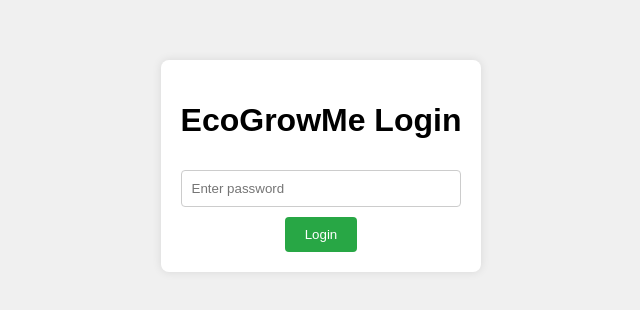
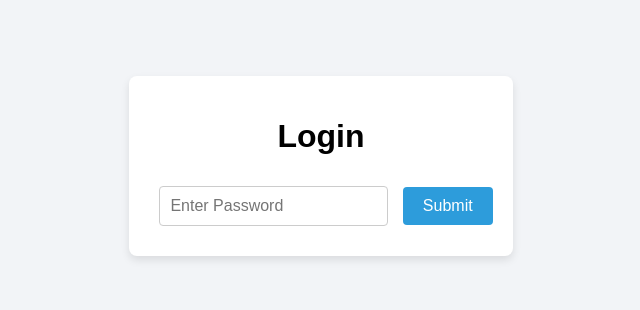
Before and after one commit to TimothyM2011/Eco_Grow, a plain HTML site: page public/login.html in a window 1280 px wide. Shown: the part 242-552 px from the top of the page, without its empty margins (319-959 px from the left). Drawn offline with Linux system fonts and the light colour scheme.

Commit message:
Added client-side password protection with JavaScript

```diff
--- a/public/login.html
+++ b/public/login.html
@@ -3,63 +3,56 @@
 <head>
     <meta charset="UTF-8">
     <meta name="viewport" content="width=device-width, initial-scale=1.0">
-    <title>EcoGrowMe Login</title>
+    <title>Login</title>
     <style>
         body {
-            font-family: Arial, sans-serif;
             display: flex;
             justify-content: center;
             align-items: center;
             height: 100vh;
-            background-color: #f0f0f0;
+            background-color: #f2f4f7;
+            font-family: Arial, sans-serif;
         }
-        .login-container {
-            background-color: #fff;
+        .container {
+            text-align: center;
+            background-color: white;
             padding: 20px;
-            box-shadow: 0 0 10px rgba(0, 0, 0, 0.1);
+            box-shadow: 0 4px 8px rgba(0, 0, 0, 0.1);
             border-radius: 8px;
-            text-align: center;
         }
         input[type="password"] {
             padding: 10px;
-            margin: 10px 0;
-            width: 100%;
-            box-sizing: border-box;
+            margin: 10px;
             border: 1px solid #ccc;
             border-radius: 4px;
+            font-size: 16px;
         }
-        button {
+        input[type="button"] {
             padding: 10px 20px;
-            background-color: #28a745;
-            color: #fff;
             border: none;
+            background-color: #2d9cdb;
+            color: white;
             border-radius: 4px;
             cursor: pointer;
-        }
-        button:hover {
-            background-color: #218838;
+            font-size: 16px;
         }
     </style>
+</head>
+<body>
+    <div class="container">
+        <h1>Login</h1>
+        <input type="password" id="password" placeholder="Enter Password">
+        <input type="button" value="Submit" onclick="checkPassword()">
+    </div>
     <script>
         function checkPassword() {
             const password = document.getElementById('password').value;
             if (password === 'EcoGrow2024') {
-                sessionStorage.setItem('authenticated', 'true');
                 window.location.href = 'index.html';
             } else {
                 alert('Incorrect password!');
             }
         }
-        if (sessionStorage.getItem('authenticated') === 'true') {
-            window.location.href = 'index.html';
-        }
     </script>
-</head>
-<body>
-    <div class="login-container">
-        <h1>EcoGrowMe Login</h1>
-        <input type="password" id="password" placeholder="Enter password" />
-        <button onclick="checkPassword()">Login</button>
-    </div>
 </body>
 </html>
```
Also changed, not shown: public/index.html (+4 -0 lines), netlify.toml, 1 other file.
